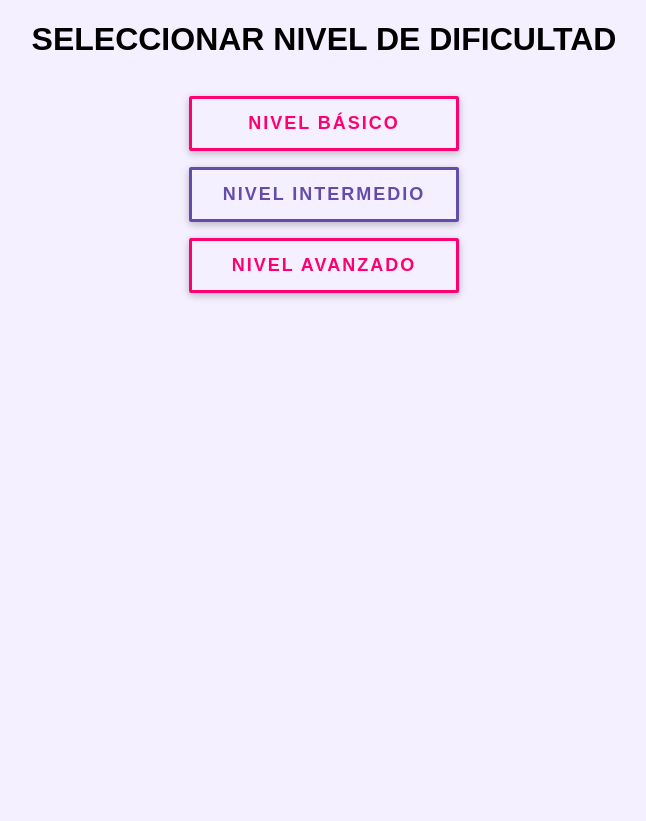
After one commit to mariojacks08/DESV, a PHP site: page /game/UnoVsAll/Dificultad.php in a window 1280 px wide. The commit adds this page. Shown: the whole page, without its empty margins (316-962 px from the left). Run offline with PHP 8.4, Linux system fonts and the light colour scheme.

Commit message:
Algunos Cambios

```diff
--- /dev/null
+++ b/CSS/Dificultad.css
@@ -0,0 +1,155 @@
+#box1{
+    height: 25rem;
+    margin-left: auto;
+    margin-right: auto;
+    display: block;
+}
+#box1 h1{
+    text-align: center;
+}
+@import 'https://fonts.googleapis.com/css?family=Source+Sans+Pro:700';
+*,
+*::before,
+*::after {
+  -webkit-box-sizing: border-box;
+  -moz-box-sizing: border-box;
+  box-sizing: border-box;
+}
+
+html, body {
+  height: 100%;
+  width: 100%;
+}
+
+body {
+  padding: 0px;
+  margin: 0;
+  font-family: "Source Sans Pro", sans-serif;
+  background: #F5F0FF;
+  -webkit-font-smoothing: antialiased;
+}
+.options{
+    display: flex;
+    justify-content: center;
+}
+
+
+.dark {
+  background: #24252A;
+}
+
+.flex {
+
+  display: table-caption;
+
+}
+
+a.bttn {
+  color: #FF0072;
+  text-decoration: none;
+  -webkit-transition: 0.3s all ease;
+  transition: 0.3s ease all;
+}
+a.bttn:hover {
+  color: #FFF;
+}
+a.bttn:focus {
+  color: #FFF;
+}
+
+a.bttn-dark {
+  color: #644cad;
+  text-decoration: none;
+  -webkit-transition: 0.3s all ease;
+  transition: 0.3s ease all;
+}
+a.bttn-dark:hover {
+  color: #FFF;
+}
+a.bttn-dark:focus {
+  color: #FFF;
+}
+
+.bttn {
+  font-size: 18px;
+  letter-spacing: 2px;
+  text-transform: uppercase;
+  display: inline-block;
+  text-align: center;
+  width: 270px;
+  font-weight: bold;
+  padding: 14px 0px;
+  border: 3px solid #FF0072;
+  border-radius: 2px;
+  position: relative;
+  box-shadow: 0 2px 10px rgba(0, 0, 0, 0.16), 0 3px 6px rgba(0, 0, 0, 0.1);
+}
+.bttn:before {
+  -webkit-transition: 0.5s all ease;
+  transition: 0.5s all ease;
+  position: absolute;
+  top: 0;
+  left: 50%;
+  right: 50%;
+  bottom: 0;
+  opacity: 0;
+  content: "";
+  background-color: #FF0072;
+  z-index: -2;
+}
+.bttn:hover:before {
+  -webkit-transition: 0.5s all ease;
+  transition: 0.5s all ease;
+  left: 0;
+  right: 0;
+  opacity: 1;
+}
+.bttn:focus:before {
+  transition: 0.5s all ease;
+  left: 0;
+  right: 0;
+  opacity: 1;
+}
+
+.bttn-dark {
+  font-size: 18px;
+  letter-spacing: 2px;
+  text-transform: uppercase;
+  display: inline-block;
+  text-align: center;
+  width: 270px;
+  font-weight: bold;
+  padding: 14px 0px;
+  border: 3px solid #644cad;
+  border-radius: 2px;
+  position: relative;
+  box-shadow: 0 2px 10px rgba(0, 0, 0, 0.16), 0 3px 6px rgba(0, 0, 0, 0.1);
+  z-index: 2;
+}
+.bttn-dark:before {
+  -webkit-transition: 0.5s all ease;
+  transition: 0.5s all ease;
+  position: absolute;
+  top: 0;
+  left: 50%;
+  right: 50%;
+  bottom: 0;
+  opacity: 0;
+  content: "";
+  background-color: #644cad;
+  z-index: -1;
+}
+.bttn-dark:hover:before {
+  -webkit-transition: 0.5s all ease;
+  transition: 0.5s all ease;
+  left: 0;
+  right: 0;
+  opacity: 1;
+}
+.bttn-dark:focus:before {
+  -webkit-transition: 0.5s all ease;
+  transition: 0.5s all ease;
+  left: 0;
+  right: 0;
+  opacity: 1;
+}
--- /dev/null
+++ b/Ranking.php
@@ -0,0 +1 @@
+<img src="./IMG/consturccion.png" alt="En construccion">
--- /dev/null
+++ b/game/UnoVsAll/Dificultad.php
@@ -0,0 +1,27 @@
+<!DOCTYPE html>
+<html lang="en">
+<head>
+    <meta charset="UTF-8">
+    <meta name="viewport" content="width=device-width, initial-scale=1.0">
+    <link rel="stylesheet" href="../../CSS/Dificultad.css">
+</head>
+<body>
+    <div id="box1">
+        <h1>SELECCIONAR NIVEL DE DIFICULTAD</h1>
+       <div class="options">
+       <div class="flex">
+            <p>
+                <a href="../../Basic.php" class="bttn">Nivel Básico</a>
+            </p>
+            <p>
+                <a href="../../Intermedio.php" class="bttn-dark">Nivel Intermedio</a>
+            </p>
+            <p>
+                <a href="../../Advance.php" class="bttn">Nivel Avanzado</a>
+            </p>
+        </div>
+       </div>
+    </div>
+
+</body>
+</html>
```
Also changed, not shown: Basic.php (+51 -22 lines), CSS/General.css (+23 -6 lines), Help.php (added, +11 -0 lines), JugarNiveles.php (deleted, +0 -20 lines), game/Entidades/Question.php (added, +56 -0 lines), game/Index.php (+7 -6 lines), CSS/Questions.css (added), IMG/consturccion.png (added), IMG/information.svg (added).
